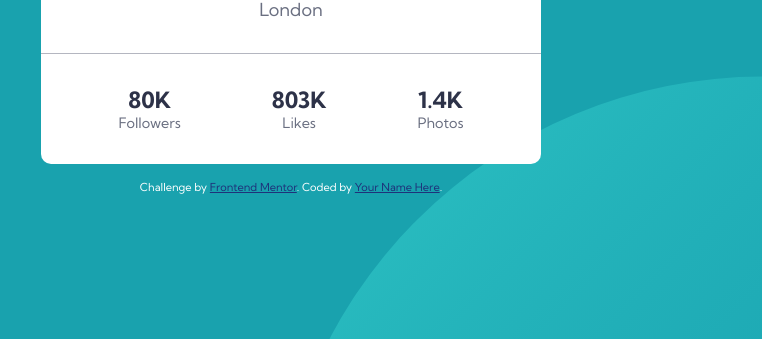
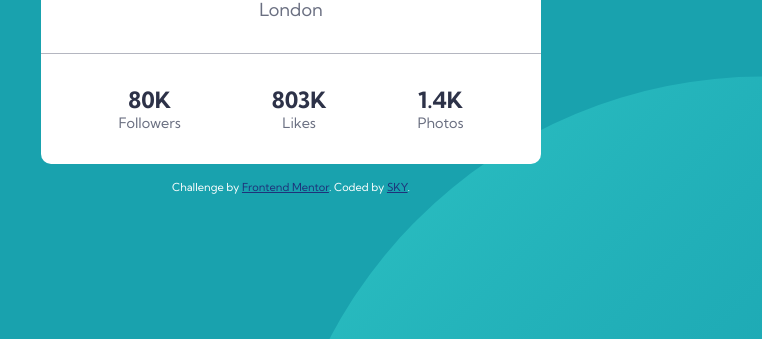
Before and after one commit to i-am-sky/profile-card-comp, a plain HTML site: page index.html in a window 1280 px wide. Shown: the part 461-800 px from the top of the page, without its empty margins (349-1111 px from the left). Drawn offline with Linux system fonts and the light colour scheme.

Commit message:
Update index.html added name to footer

```diff
--- a/index.html
+++ b/index.html
@@ -43,7 +43,7 @@
 
   <div class="attribution">
     Challenge by <a href="https://www.frontendmentor.io?ref=challenge" target="_blank">Frontend Mentor</a>.
-    Coded by <a href="#">Your Name Here</a>.
+    Coded by <a href="#">SKY</a>.
   </div>
 </body>
 </html>
```
